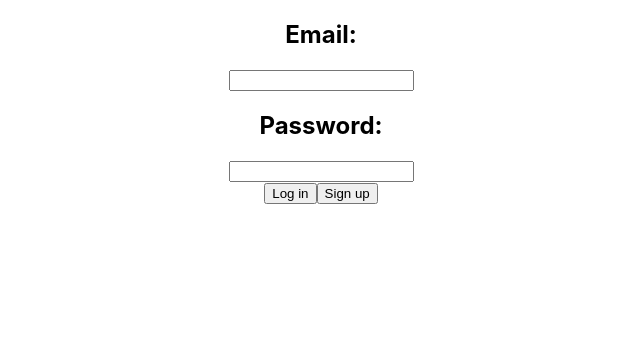
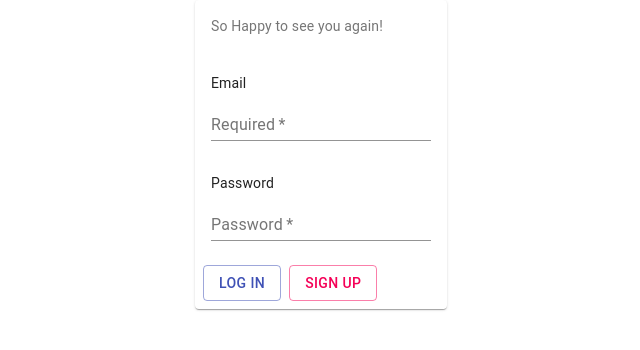
Before and after one commit to tingyunchiu/smartbrain, a React (Create React App) app: page /login in a window 1280 px wide. Shown: the top 350 px of the page, without its empty margins (319-959 px from the left). Built offline with nearby package versions, Linux system fonts and the light colour scheme.

Commit message:
add material ui

```diff
--- a/package.json
+++ b/package.json
@@ -3,6 +3,7 @@
   "version": "0.1.0",
   "private": true,
   "dependencies": {
+    "@material-ui/core": "^4.12.3",
     "@tensorflow-models/universal-sentence-encoder": "^1.3.3",
     "@tensorflow/tfjs": "^3.7.0",
     "@testing-library/jest-dom": "^5.13.0",
--- a/src/components/home/Home.js
+++ b/src/components/home/Home.js
@@ -1,4 +1,6 @@
 import React from 'react';
+import { Button } from '@material-ui/core';
+import { Grid } from '@material-ui/core';
 import Greeting from './greeting/Greeting.js';
 import Record from './record/Record.js';
 import Text from './text/Text.js';
@@ -12,18 +14,22 @@ function Home({loginButton, currentUser, getCurrentUser}) {
 
     return (
 		<div style = {{"textAlign": "center"}}>
-    		<div>
-    			<button type="button" onClick={onLogoutclick}> Log out</button>
-    		</div>
-    		<div>
-    			<Greeting userName = {currentUser.name}/>
-    		</div>
-            <div>
-                <Record userid = {currentUser.uid}/>
+    		<div style = {{"margin": "20px"}}>
+                <Button variant="outlined" color="primary" onClick={onLogoutclick}>
+                    Log out
+                </Button>
             </div>
-    		<div>
-            	<Text userid = {currentUser.uid}/>
+            <div style = {{"margin": "20px"}}>
+                <Greeting userName = {currentUser.name}/>
             </div>
+            <Grid container spacing={3} style = {{"margin": "20px"}}>
+                <Grid item xs={12} sm = {6}>
+                    <Text userid = {currentUser.uid}/>
+                </Grid>
+                <Grid item xs={12} sm = {6}>
+                    <Record userid = {currentUser.uid}/>
+                </Grid>
+            </Grid>
     	</div>
   	)
 }
--- a/src/components/home/greeting/Greeting.js
+++ b/src/components/home/greeting/Greeting.js
@@ -1,12 +1,21 @@
 import React from 'react';
-
+import {makeStyles} from '@material-ui/core/styles'
+import { Typography } from '@material-ui/core';
 
 function Greeting({userName}) {
+  const classes = useStyles();
+
   return (
-    <div>
-      <h1> {`Hello! ${userName}`} </h1>
-    </div>
+    <Typography variant="h5" className={classes.text}>
+      {`Hello! ${userName}`}
+    </Typography>
   );
 }
 
+const useStyles=makeStyles((theme)=>({
+text:{
+    color:"#2196f3"
+}
+}));
+
 export default Greeting;
--- a/src/components/home/record/Record.js
+++ b/src/components/home/record/Record.js
@@ -1,4 +1,5 @@
 import React, {useState, useEffect} from 'react';
+import { Paper } from '@material-ui/core';
 
 function Record({userid}) {
   const [records, setRecords] = useState([]);
@@ -19,9 +20,9 @@ function Record({userid}) {
   }, [userid, records])
 
   return (
-    <div>
+    <Paper >
       {records.map((record, index) => <span key={index}> {record} , </span>)}
-    </div>
+    </Paper>
   );
 }
 
--- a/src/components/home/text/Text.js
+++ b/src/components/home/text/Text.js
@@ -1,4 +1,10 @@
 import React, {useState, useEffect, useRef} from 'react';
+import { Grid } from '@material-ui/core';
+import Card from '@material-ui/core/Card';
+import CardContent from '@material-ui/core/CardContent';
+import { Typography } from '@material-ui/core';
+import { TextareaAutosize } from '@material-ui/core';
+import { Button } from '@material-ui/core';
 import * as tf from '@tensorflow/tfjs-core';
 require('@tensorflow/tfjs');
 const use = require('@tensorflow-models/universal-sentence-encoder');
@@ -49,39 +55,57 @@ function Text({userid}) {
   			});
 		} else {
 			alert('Please say something!');
-			setScores('0');
+			setScores(0);
 		}
 
 	}
 
   	return (
-    	<div>
-    		<div>
-    			<p> Please enter two sentences and end each sentence with a period.</p>
-    		</div>
-	    	<div style={{"padding": "20px"}} >
-	    		<input type="text"
-	    				style={{"height": "100px", "width": "400px"}}
-	    				placeholder='The weather is nice today.'
-	    				value={text1}
-	    				onChange={(event) => setText1(event.target.value)} />
-	    	</div>
-	    	<div style={{"padding": "20px"}}>
-	    		<input type="text"
-	    				style={{"height": "100px", "width": "400px"}}
-	    				placeholder='NBA is starting!'
-	    				value={text2}
-	    				onChange={(event) => setText2(event.target.value)} />
-	    	</div>
-	    	<div>
-	    		<button onClick={() => embed([text1,text2])}> Detect </button>
-	    	</div>
-	    	<div>
-	    		{isloaded ? <h2> Similar: {scores}</h2>
-	    				 : <h2> Just a second...</h2>
+    	<Grid container direction="row" justifyContent="center" alignItems="center">
+  			<Card>
+                <CardContent>
+                    <Typography variant="body1">
+                        This is excited!
+                        Type in something in the two boxes below and we will help you find how similar these messages are.
+                    </Typography>
+                </CardContent>
+                <CardContent>
+                    <TextareaAutosize
+  						maxRows={4}
+  						style={{maxWidth: "100%"}}
+  						aria-label="maximum height"
+  						placeholder="The first word, sentence or paragraph here"
+  						onChange={(event) => setText1(event.target.value)}
+					/>
+                </CardContent>
+                <CardContent>
+                	<TextareaAutosize
+  						maxRows={4}
+  						style={{maxWidth: "100%"}}
+  						aria-label="maximum height"
+  						placeholder="The second word, sentence or paragraph here"
+  						onChange={(event) => setText2(event.target.value)}
+					/>
+                </CardContent>
+                <div justifyContent="center" alignItems="center">
+                    <Button variant="contained" style ={{color:"#2196f3"}} onClick={() => embed([text1,text2])}>
+                    	Detect!
+                    </Button>
+                </div>
+                {isloaded
+                	? <CardContent>
+                    		<Typography variant="body1">
+                        		They are {scores*100} % simialr!
+                    		</Typography>
+                	  </CardContent>
+	    			: <CardContent>
+                    		<Typography variant="body1">
+                        		We know it takes a while but just a second...
+                    		</Typography>
+                	  </CardContent>
 	    		}
-	    	</div>
-    	</div>
+            </Card>
+        </Grid>
   );
 }
 
--- a/src/components/login/Login.js
+++ b/src/components/login/Login.js
@@ -1,4 +1,11 @@
-import React, {useState} from 'react';
+import React, { useState } from 'react';
+import { Grid } from '@material-ui/core';
+import Card from '@material-ui/core/Card';
+import CardActions from '@material-ui/core/CardActions';
+import CardContent from '@material-ui/core/CardContent';
+import { Typography } from '@material-ui/core';
+import { TextField  } from '@material-ui/core';
+import { Button } from '@material-ui/core';
 
 function Login({loginButton, signupButton, getCurrentUser} ) {
     const [loginEmail, setLoginEmail] = useState('');
@@ -28,20 +35,38 @@ function Login({loginButton, signupButton, getCurrentUser} ) {
     }
 
 	return (
-		<div style = {{"textAlign": "center"}}>
-    		<div>
-    			<h2>Email: </h2>
-    			<input type="text" onChange = {(e) => setLoginEmail(e.target.value)}/>
-    		</div>
-    		<div>
-    			<h2>Password: </h2>
-    			<input type="password" onChange = {(e) => setLoginPassword(e.target.value)}/>
-    		</div>
-    		<div>
-    			<button type="button" onClick = {onLoginClicked} >Log in</button>
-                <button type="button" onClick = {signupButton} >Sign up</button>
-    		</div>
-    	</div>
+        <Grid container direction="row" justifyContent="center" alignItems="center">
+            <Card>
+                <CardContent>
+                    <Typography variant="body2" color="textSecondary" gutterBottom>
+                        So Happy to see you again!
+                    </Typography>
+                </CardContent>
+                <CardContent>
+                    <Typography variant="body2" >Email</Typography>
+                    <TextField required
+                                    id="standard-required"
+                                    label="Required"
+                                    onChange = {(e) => setLoginEmail(e.target.value)}
+                    />
+                </CardContent>
+                <CardContent>
+                    <Typography variant="body2" >Password</Typography>
+                    <TextField required
+                                    id="standard-password-input"
+                                    label="Password"
+                                    type="password"
+                                    onChange = {(e) => setLoginPassword(e.target.value)}
+                    />
+                </CardContent>
+                <CardActions>
+                    <Button variant="outlined" color="primary" onClick = {onLoginClicked}>Log in
+                    </Button>
+                    <Button variant="outlined" color="secondary" onClick = {signupButton}>Sign up
+                    </Button>
+                </CardActions>
+            </Card>
+        </Grid>
   	)
 }
 
--- a/src/components/signup/Signup.js
+++ b/src/components/signup/Signup.js
@@ -1,4 +1,11 @@
 import React, { useState } from 'react';
+import { Grid } from '@material-ui/core';
+import Card from '@material-ui/core/Card';
+import CardActions from '@material-ui/core/CardActions';
+import CardContent from '@material-ui/core/CardContent';
+import { Typography } from '@material-ui/core';
+import { TextField  } from '@material-ui/core';
+import { Button } from '@material-ui/core';
 
 function Signup({ signupButton }) {
     const [signupName, setSignupName] = useState('');
@@ -34,25 +41,46 @@ function Signup({ signupButton }) {
     }
 
     return (
-        <div style = {{"textAlign": "center"}}>
-            <div>
-                <h2>Name: </h2>
-                <input type="text" onChange = {(e) => setSignupName(e.target.value)}/>
-            </div>
-            <div>
-                <h2>Email: </h2>
-                <input type="text" onChange = {(e) => setSignupEmail(e.target.value)}/>
-            </div>
-            <div>
-                <h2>Password: </h2>
-                <input type="password"
-                        onChange = {(e) => setSignupPassword(e.target.value)}/>
-            </div>
-            <div>
-                <button onClick = {onSignupClicked} >Sign Up</button>
-                <button onClick = {signupButton} >Log in</button>
-            </div>
-        </div>
+        <Grid container direction="row" justifyContent="center" alignItems="center">
+            <Card>
+                <CardContent>
+                    <Typography variant="body2" color="textSecondary" gutterBottom>
+                        Welcome! Just a few steps to join.
+                    </Typography>
+                </CardContent>
+                <CardContent>
+                    <Typography variant="body2" >Name</Typography>
+                    <TextField required
+                                id="standard-required"
+                                label="Required"
+                                onChange = {(e) => setSignupName(e.target.value)}
+                    />
+                </CardContent>
+                <CardContent>
+                    <Typography variant="body2" >Email</Typography>
+                    <TextField required
+                                id="standard-required"
+                                label="Required"
+                                onChange = {(e) => setSignupEmail(e.target.value)}
+                    />
+                </CardContent>
+                <CardContent>
+                    <Typography variant="body2" >Password</Typography>
+                    <TextField required
+                                id="standard-password-input"
+                                label="Password"
+                                type="password"
+                                onChange = {(e) => setSignupPassword(e.target.value)}
+                    />
+                </CardContent>
+                <CardActions>
+                    <Button variant="outlined" color="secondary" onClick = {onSignupClicked}>Sign up
+                    </Button>
+                    <Button variant="outlined" color="primary" onClick = {signupButton}>Log in
+                    </Button>
+                </CardActions>
+            </Card>
+        </Grid>
     );
 }
 
```
Also changed, not shown: 1 other file (tests, documents, lock files or other folders).
